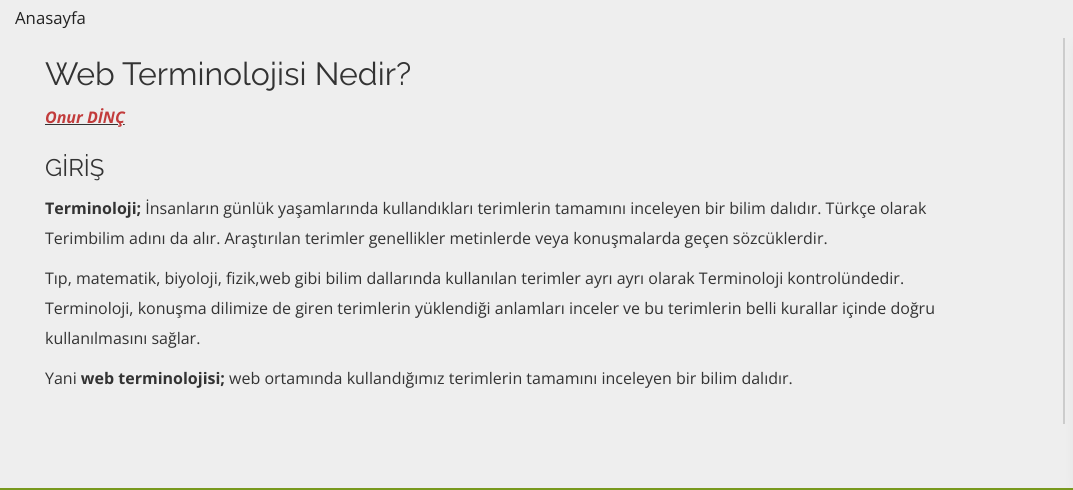
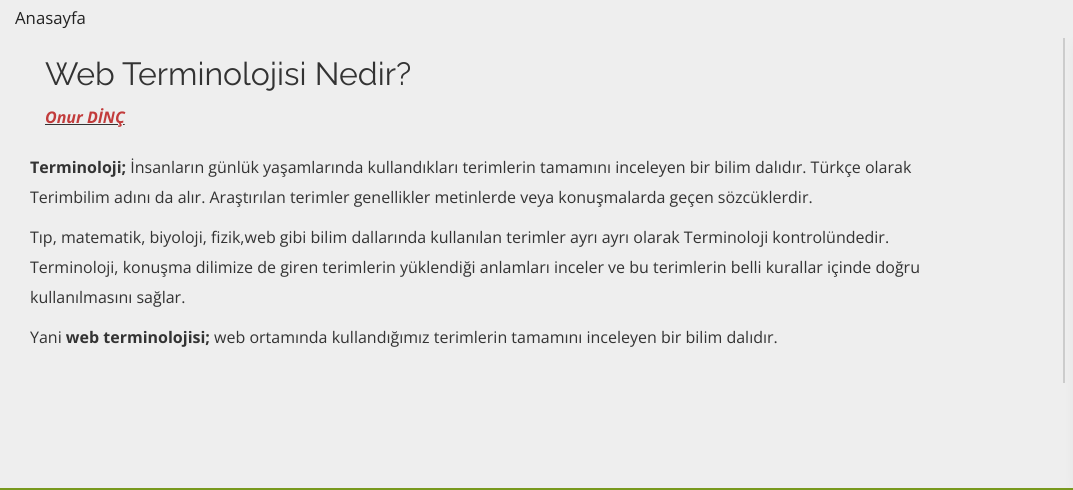
Before and after one commit to onurdinc/final_projesi, a plain HTML site: page index.html in a window 1280 px wide. Shown: the part 82-572 px from the top of the page, 0-1073 px from the left. Drawn offline with nearby package versions, Linux system fonts and the light colour scheme.

Commit message:
Update index.html

```diff
--- a/index.html
+++ b/index.html
@@ -113,7 +113,7 @@
 							<tbody class="wsite-multicol-tbody">
 							  <tr class="wsite-multicol-tr">
 
-                            <td class="wsite-multicol-col" style="width:50%; padding:0 15px;"><h2 class="wsite-content-title" style="text-align:left;"><font size="5">GİRİŞ</font><br>
+                            <br>
                             </h2>
                               <div class="paragraph" style="text-align:left;display:block;"> <font size="3">
                               	<p><b>Terminoloji;</b> İnsanların günlük yaşamlarında kullandıkları terimlerin tamamını inceleyen bir bilim dalıdır. Türkçe olarak Terimbilim adını da alır. Araştırılan terimler genellikler metinlerde veya konuşmalarda geçen sözcüklerdir.</p>
```
